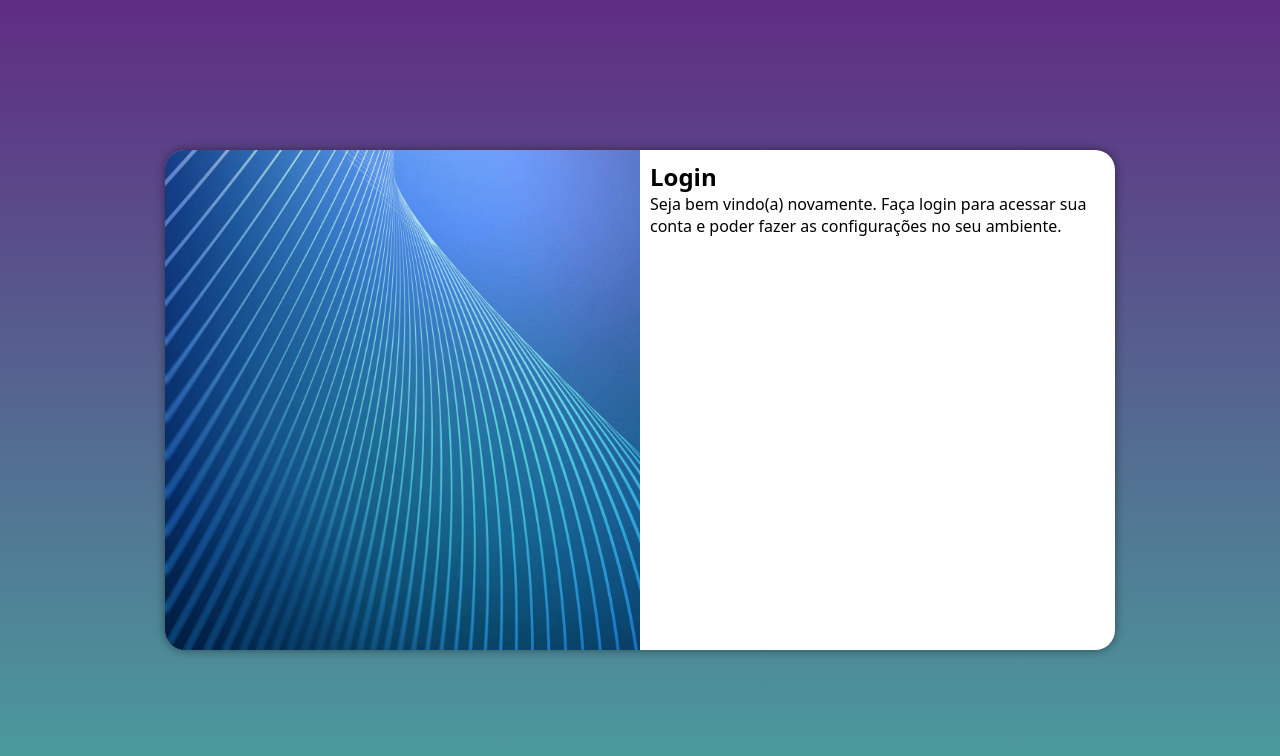
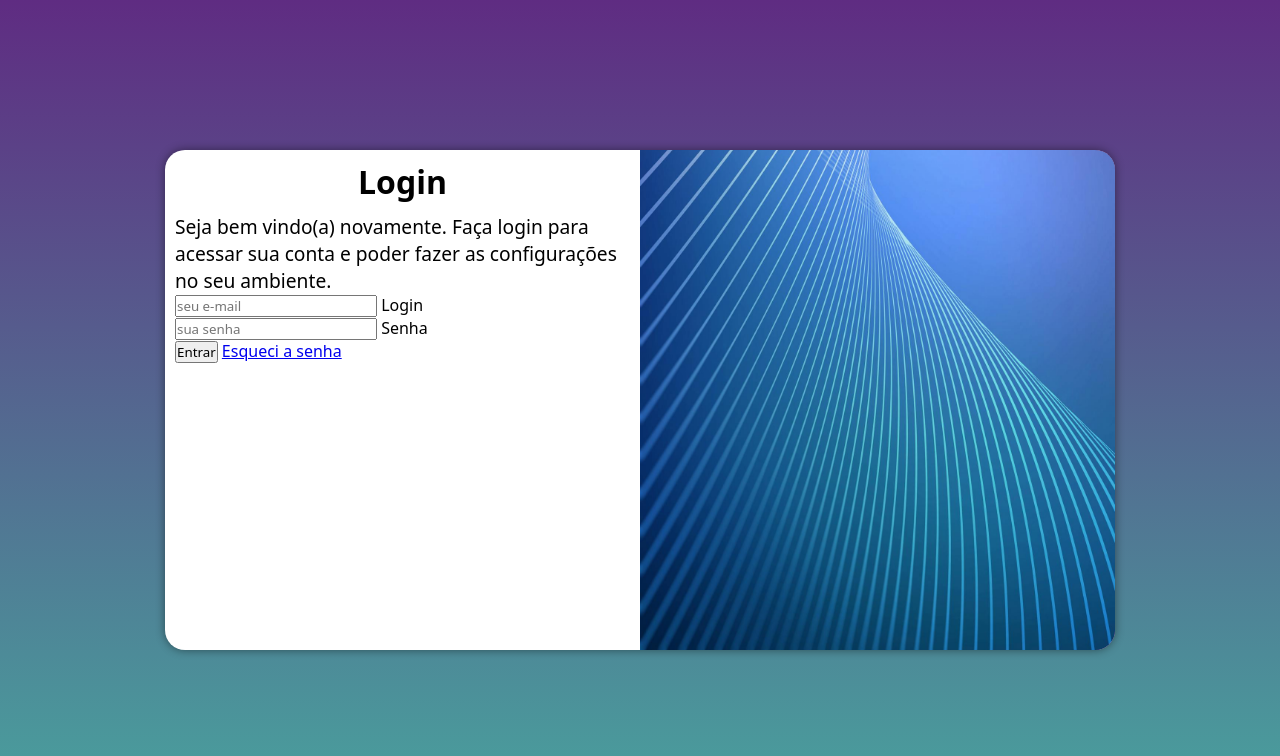
Before and after one commit to vivifsantos/projeto-login, a plain HTML site: page index.html in a window 1280 px wide. Drawn offline with Linux system fonts and the light colour scheme.

Commit message:
Atualizado

```diff
--- a/estilos/media-query.css
+++ b/estilos/media-query.css
@@ -36,12 +36,18 @@ Grandes telas: acima de 1200px
         width: 950px;
     }
     section#login > div#imagem {
-        float: left;
+        float: right;
         width: 50%;
         height: 100%;
     }
     section#login > div#formulario {
-        float: right;
+        float: left;
         width: 50%;
     }
+    div#formulario > h1 {
+        font-size: 2em;
+    }
+    div#formulario > p {
+        font-size: 1.2em;
+    }
 }
--- a/estilos/style.css
+++ b/estilos/style.css
@@ -49,3 +49,12 @@ section#login > div#formulario {
     padding: 10px;
 
 }
+
+div#formulario > h1 {
+    text-align: center;
+    margin-bottom: 10px;
+}
+
+div#formulario > p {
+    font-size: 0.8em;
+}
--- a/index.html
+++ b/index.html
@@ -16,7 +16,20 @@
             <div id="formulario">
                 <h1>Login</h1>
                 <p>Seja bem vindo(a) novamente. Faça login para acessar sua conta e poder fazer as configurações no seu ambiente.</p>
-                <form action="login.php" method="post"></form>
+                <form action="login.php" method="post" autocomplete="on">
+                    <div class="campo">
+
+                        <input type="email" name="login" id="ilogin" placeholder="seu e-mail" autocomplete="email" required maxlength="30">
+                        <label for="ilogin">Login</label>
+                    </div>
+                    <div class="campo">
+
+                        <input type="password" name="senha" id="isenha" placeholder="sua senha" autocomplete="current-password"required minlength="8" maxlength="20">
+                        <label for="isenha">Senha</label>
+                    </div>
+                    <input type="submit" value="Entrar">
+                    <a href="esqueci.html">Esqueci a senha</a>
+                </form>
             </div>
         </section>
     </main>
```
